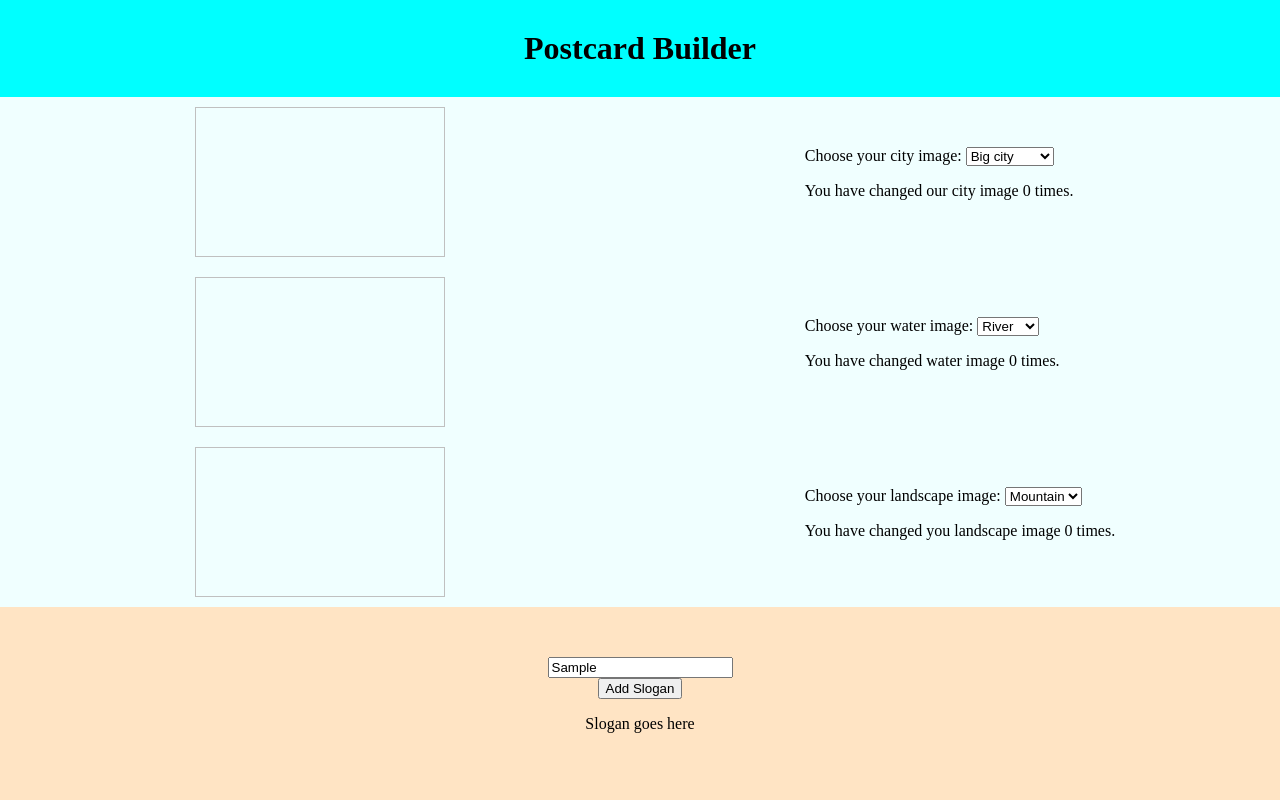
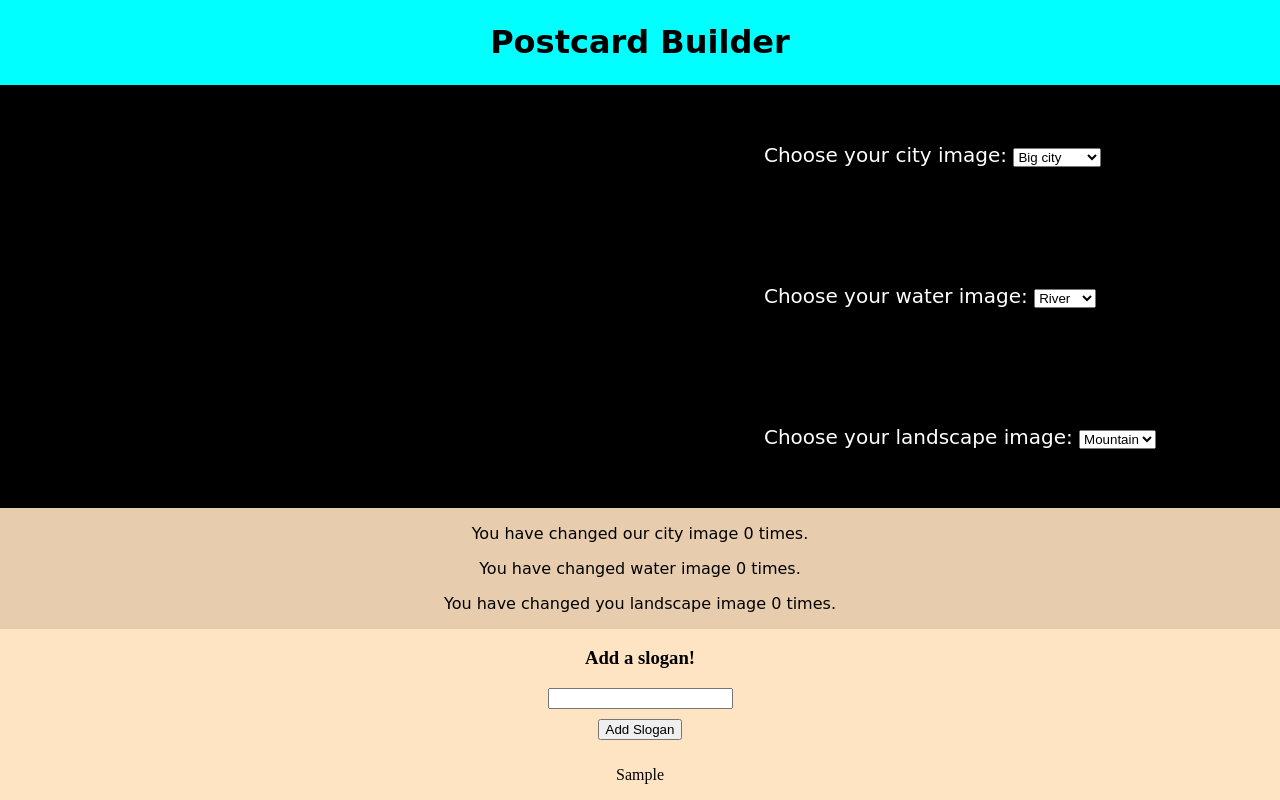
Before and after one commit to kyle-j-mccall/city-builder-from-scratch, a plain HTML site: page index.html in a window 1280 px wide. Both pictures are taken after typing "Sample" into the empty fields and a click on the button "Add Slogan". Drawn offline with Linux system fonts and the light colour scheme.

Commit message:
adds ability for user to add customizable slogan

```diff
--- a/app.js
+++ b/app.js
@@ -36,18 +36,15 @@ cityDropdown.addEventListener('change', () => {
     cityImage.src = `/assets/${city}.png`;
     cityTally++;
     timesChangedCity.textContent = cityTally;
-
-
-
-
+    cityImage.classList.remove('hidden');
 });
-
 
 waterDropdown.addEventListener('change', () => {
     let water = waterDropdown.value;
     waterImage.src = `/assets/${water}.png`;
     waterTally++;
     timesChangedWater.textContent = waterTally;
+    waterImage.classList.remove('hidden');
 });
 
 landscapeDropdown.addEventListener('change', () => {
@@ -55,8 +52,26 @@ landscapeDropdown.addEventListener('change', () => {
     landscapeImage.src = `/assets/${landscape}.png`;
     landscapeTally++;
     timesChangedLandscape.textContent = landscapeTally;
+    landscapeImage.classList.remove('hidden');
 });
 
-// function handleTally(tally, timesChangedEl) {
-//     timesChangedEl.textContent = tally;
-// }
+sloganButton.addEventListener('click', () => {
+    const newSlogan = sloganInput.value;
+    slogansArr.push(newSlogan);
+    sloganEl.textContent = '';
+    addSlogans();
+
+
+
+});
+
+
+function addSlogans() {
+    for (let slogan of slogansArr) {
+        const pTag = document.createElement('p');
+        sloganEl.append(pTag);
+        pTag.textContent = slogan;
+
+
+    } sloganInput.value = '';
+}
--- a/index.html
+++ b/index.html
@@ -22,10 +22,10 @@
 
     <main>
         <div class="img-container">
-            <img id="city-image" />
+            <img id="city-image" class="hidden"/>
             <img
-            id="water-image"/>
-            <img id="landscape-image" />
+            id="water-image" class="hidden"/>
+            <img id="landscape-image" class="hidden" />
         </div>
         <div class="dropdown-container">
             <div id="city-container">
@@ -35,7 +35,6 @@
                     <option value="small-town">Small town</option>
                     <option value="island">Village</option>
                 </select>
-                <p>You have changed our city image <span id="times-changed-city">0</span> times.</p>
             </div>
             <div id="water-container">
                 <label>Choose your water image:</label>
@@ -44,7 +43,6 @@
                     <option value="ocean">Ocean</option>
                     <option value="lake">Lake</option>
                 </select>
-                <p>You have changed water image <span id="times-changed-water">0</span> times.</p>
             </div>
             <div id="landscape-container">
                 <label>Choose your landscape image:</label>
@@ -53,14 +51,22 @@
                     <option value="field">Field</option>
                     <option value="jungle">Jungle</option>
                 </select>
-                <p>You have changed you landscape image <span id="times-changed-landscape">0</span> times.</p>
             </div>
         </div>
     </main>
+    <section class="times-changed-section">
+        <p>You have changed our city image <span id="times-changed-city">0</span> times.</p>
+        <p>You have changed water image <span id="times-changed-water">0</span> times.</p>
+        <p>You have changed you landscape image <span id="times-changed-landscape">0</span> times.</p>
+    </section>
     <section class="slogan-section">
+        <h3>Add a slogan!</h3>
         <input type="text" id="slogan-input">
         <button id="slogan-button">Add Slogan</button>
-        <p id="slogan-el">Slogan goes here</p>
+        <div id="slogan-el">
+
+        </div>
+
     </section>
 
     <script type="module" src="app.js"></script>
--- a/styles/global.css
+++ b/styles/global.css
@@ -4,7 +4,7 @@
 
 body {
     display: grid;
-    grid-template-rows: 1fr 5fr 2fr;
+    grid-template-rows: 1fr 5fr 1fr 2fr;
 }
 
 
@@ -16,18 +16,24 @@ header {
     display: flex;
     justify-content: center;
     align-items: center;
+    font-family: cursive;
 }
 
 main {
     display: grid;
     grid-template-columns: 50% 50%;
+    background-color: black;
+    color: white;
+    font-family: cursive;
+    font-size: 20px;
 
 }
 
 .img-container {
     display: grid;
     grid-template-rows: 1fr 1fr 1fr;
-    background-color:azure;
+
+
 }
 
 .dropdown-container {
@@ -35,7 +41,7 @@ main {
     grid-template-rows: 1fr 1fr 1fr;
     justify-content: center;
     align-items: center;
-    background-color: azure;
+
 }
 
 img {
@@ -43,6 +49,14 @@ img {
     width: 250px;
     margin: 10px;
     justify-self: center;
+    border-width: 0px;
+
+}
+
+.times-changed-section {
+    text-align: center;
+    background-color: rgb(231, 205, 173);
+    font-family: cursive;
 }
 
 .slogan-section {
@@ -52,3 +66,15 @@ img {
     align-items: center;
     background-color: bisque;
 }
+
+#water-image {
+    border-width: 0px;
+}
+
+.hidden {
+    display: none;
+}
+
+button {
+    margin: 10px;
+}
--- a/styles/reset.css
+++ b/styles/reset.css
@@ -13,9 +13,9 @@ html, body {
     width: 100%;
 }
 
-html, body, div, span, applet, object, iframe, blockquote, pre,
+html, body, span, applet, object, iframe, blockquote, pre,
 a, abbr, acronym, address, big, cite, code,
-del, dfn, em, img, ins, kbd, q, s, samp,
+del, dfn, em, ins, kbd, q, s, samp,
 small, strike, strong, sub, sup, tt, var,
 b, u, i, center,
 dl, dt, dd, ol, ul, li,
```
